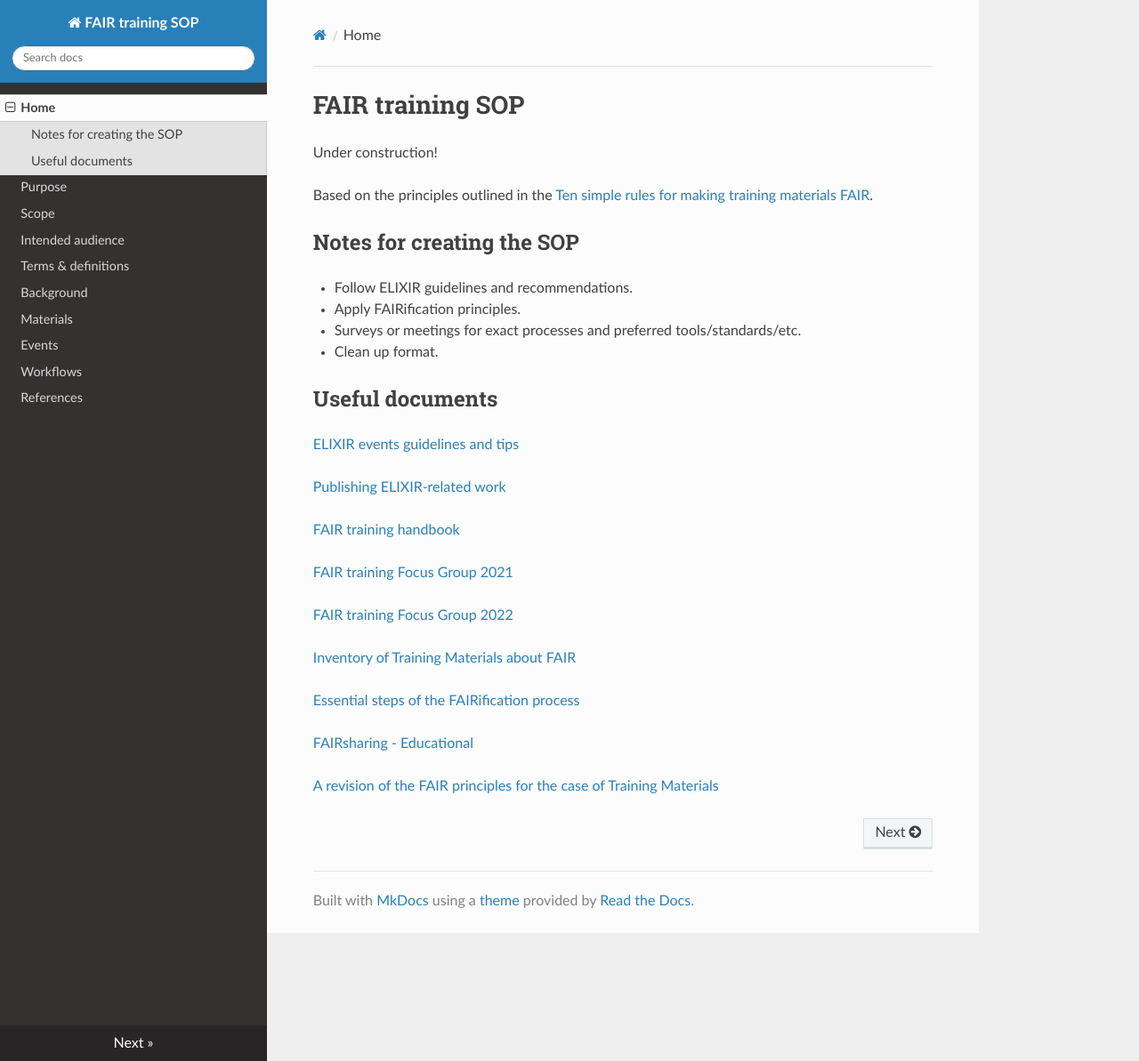
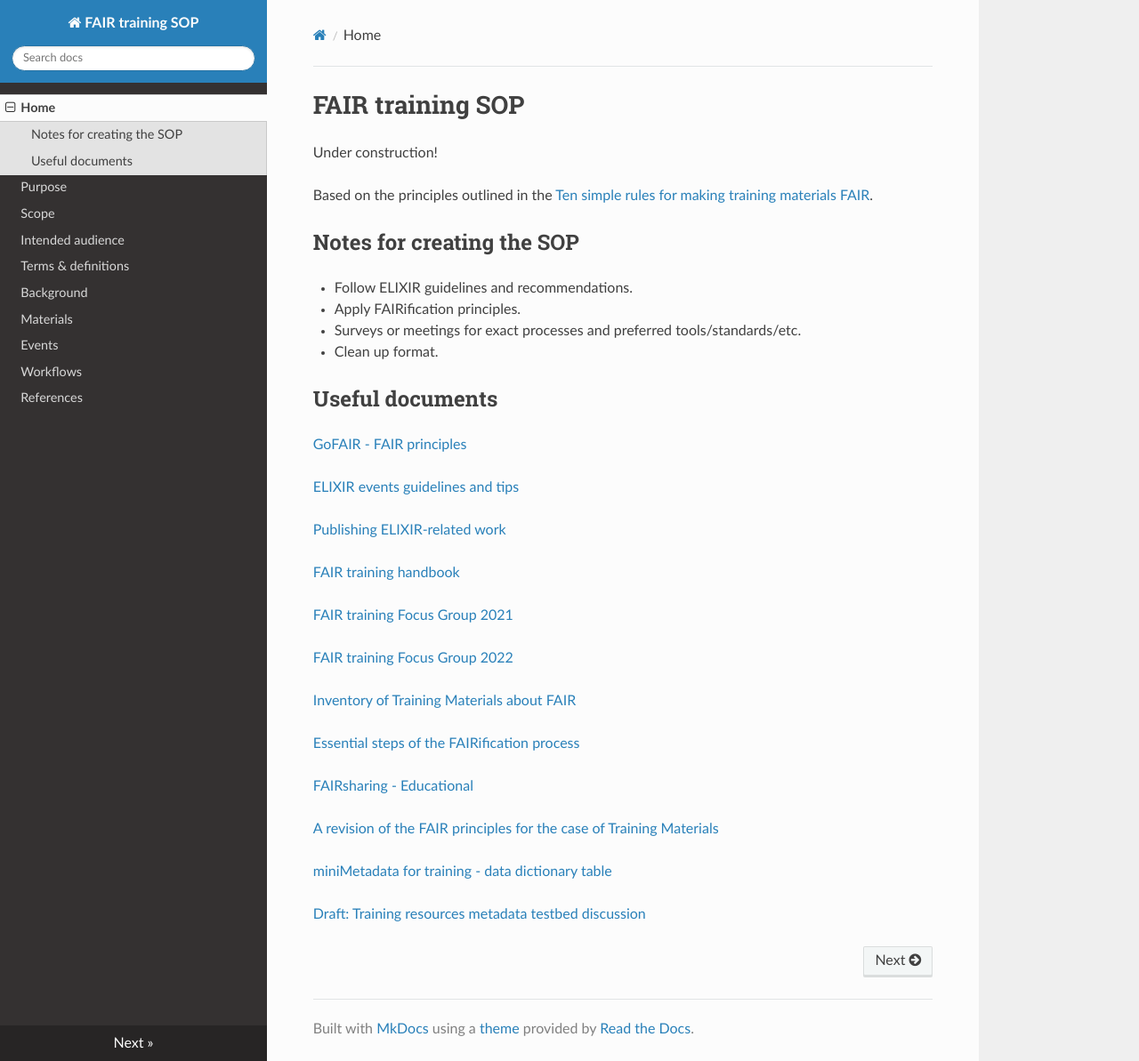
Before and after one commit to erincalhoun/fair-training-sop, an MkDocs documentation site: the page built from docs/index.md, in a window 1280 px wide and 1193 px high. Shown: the whole window at 89% size. Built offline with MkDocs 1.6.1, drawn with Linux system fonts in a browser that asks for light colours; nearby versions of some CDN libraries.

Commit message:
Updated links in index.md.

```diff
--- a/docs/index.md
+++ b/docs/index.md
@@ -12,6 +12,8 @@ Based on the principles outlined in the [Ten simple rules for making training ma
 * Clean up format.
 
 ## Useful documents
+
+[GoFAIR - FAIR principles](https://www.go-fair.org/fair-principles/i1-metadata-use-formal-accessible-shared-broadly-applicable-language-knowledge-representation/)
 
 [ELIXIR events guidelines and tips](https://docs.google.com/document/d/12YrPsuwEuUywSRaYdjUDjaq-bvhm_e_gOqd1pM44vmc/edit)
 
@@ -30,3 +32,7 @@ Based on the principles outlined in the [Ten simple rules for making training ma
 [FAIRsharing - Educational](https://fairsharing.org/educational/)
 
 [A revision of the FAIR principles for the case of Training Materials](https://docs.google.com/document/d/1xuh19qnYbKuH6_DpIDmLO21_TXv2RuDR6cvaKCNTj_w/edit#heading=h.56ew5ev0soan)
+
+[miniMetadata for training - data dictionary table](https://docs.google.com/spreadsheets/d/1eyNtXjanwQb_nFfM4CJjEb2bMsEZIE4fd4DKnlPKBMc/edit#gid=0)
+
+[Draft: Training resources metadata testbed discussion](https://docs.google.com/document/d/1yN57rnG5gJ78MzoHSqXihLkW567ebLt80Pa-eTkPOJw/edit#heading=h.dhi8bitqavum)
```
